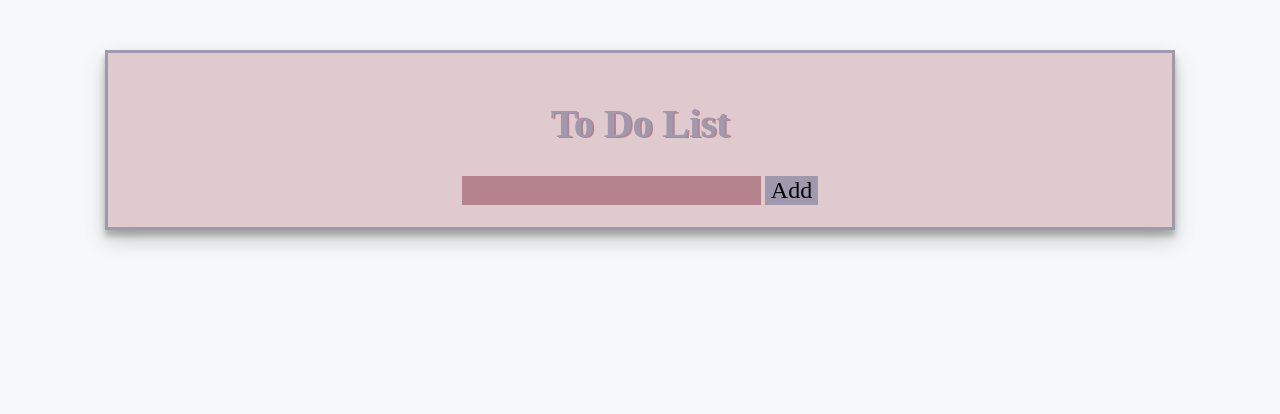
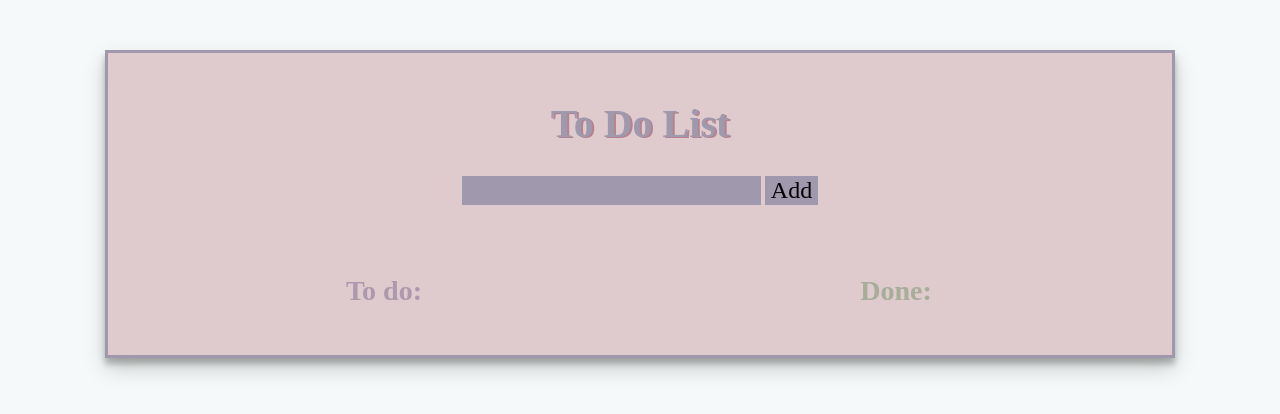
Before and after one commit to gosikxo/todolist, a React (Create React App) app: page / in a window 1280 px wide. Shown: the top 414 px of the page. Built offline with nearby package versions, Linux system fonts and the light colour scheme.

Commit message:
Add done tasks and add more styles

```diff
--- a/src/App.css
+++ b/src/App.css
@@ -12,20 +12,20 @@ body {
     width: 80%;
     border: solid #A099AE;
     padding: 20px;
-    font-family: 'Patrick Hand', cursive;
+    font-family: 'Josefin Slab', serif;
     font-size: 24px;
     box-shadow: rgba(0, 0, 0, 0.19) 0px 10px 20px, rgba(0, 0, 0, 0.23) 0px 6px 6px;
 }
 
 .App h1 {
     color: #A099AE;
-    font-family: 'Josefin Slab', serif;
+    font-family:'Patrick Hand', cursive;
     font-size: 40px;
     text-shadow: 2px 1px #B5838D ;
 }
 
 .App input, .App button {
-    font-family: 'Josefin Slab', serif;
+    font-family: 'Patrick Hand', cursive;
     font-size: 24px;
     background-color: #B5838D;
     border: none;
@@ -33,14 +33,14 @@ body {
 }
 
 .App input {
-    background-color: #B5838D;
+    background-color: #A099AE;
 }
 .App button {
     background-color: #A099AE;
 }
 
 .App input:hover {
-    background-color: #A099AE;
+    background-color: #B5838D;
     font-size: 26px;
 }
 
@@ -63,6 +63,49 @@ body {
     content: 'ed';
 }
 
+@keyframes strike {
+    from { text-decoration-color: transparent; }
+    to { text-decoration-color: auto; }
+  }
+
+.clicked {
+    text-decoration: line-through;
+    animation: strike 1s linear;
+}
+
+
+.tasksAndDoneTasks {
+    width: 100%;
+    display: flex;
+    justify-content: center;
+    margin-top: 40px;
+}
+
+.tasks {
+    width: 50%;
+}
+
+.tasks:hover {
+    border-right: solid #A099AE;
+}
+
+.doneTasks {
+    width: 50%;
+}
+
+.doneTasks:hover {
+    border-left: solid #A7AD99;
+}
+
+h3 {
+    color:#AD99AD;
+    font-family:'Patrick Hand', cursive;
+}
+
+.doneTasks h3 {
+    color: #A7AD99;
+}
+
 
 
 /* kolor checkboxów: A7AD99 lub 99A0AD lub AD99AD*/
--- a/src/App.tsx
+++ b/src/App.tsx
@@ -29,7 +29,9 @@ function App() {
           return [...previousTodos, { name: newTaskName ?? "", id: Date.now(), isDone: false }]
         })
       }} ><span>Add</span></button>
+      <div className='tasksAndDoneTasks'>
         <div className="tasks">
+          <h3>To do:</h3>
           {tasks.map(task => <Todo onCheck={() => {
             setTasks(previousTodos => previousTodos.map(todo => {
               if (task.id === todo.id){
@@ -43,6 +45,13 @@ function App() {
           }} id={task.id} isDone={task.isDone} name={task.name} />)}
 
         </div>
+        <div className="doneTasks">
+          <h3>Done:</h3>
+          {tasks.filter(task => task.isDone).map(todo => {
+            return <span>{todo.name}<br></br></span>
+          })}
+        </div>
+      </div>
     </div>
   );
 }
--- a/src/components/Todo.tsx
+++ b/src/components/Todo.tsx
@@ -1,11 +1,11 @@
-import React from 'react'
+import React, {useState} from 'react'
 
 
 export const Todo = (props: {onCheck: () => void, name: string, id: number, isDone: boolean}) => {
   return (
     <div>
       <input onChange={props.onCheck} checked={props.isDone} type="checkbox"></input>
-      <span>{props.name}</span>
+      <span className={props.isDone ? 'clicked': "notClicked"}>{props.name}</span>
     </div>
 )
 }
```
Lines whose indentation alone changed are shown as unchanged.
